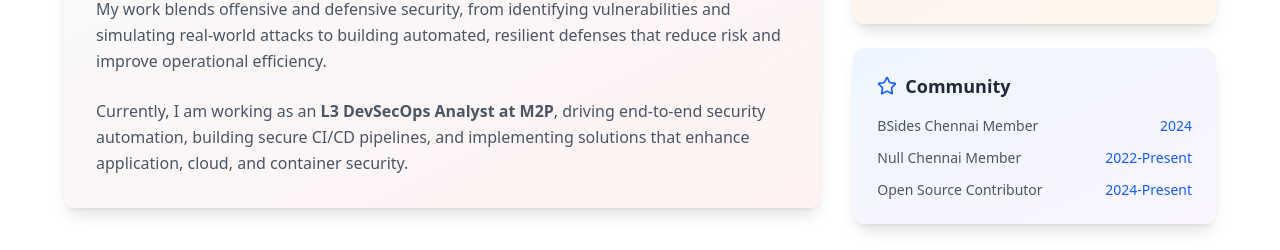
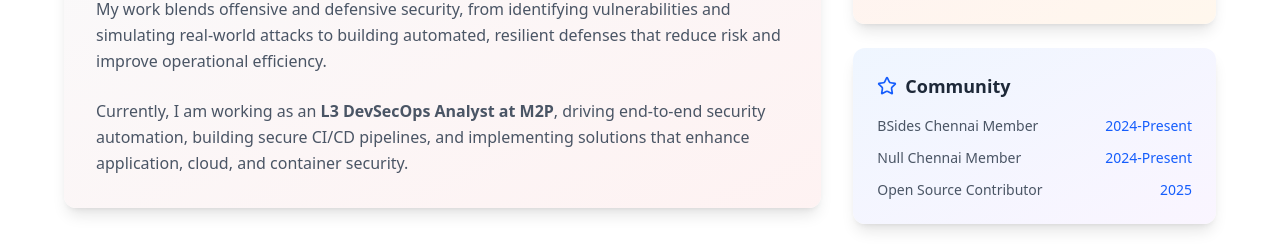
Before and after one commit to Narayanan-info/Narayanan-Portfolio, a Next.js app: page / in a window 1280 px wide. Shown: the part 1266-1516 px from the top of the page. Built offline with nearby package versions, Linux system fonts and the light colour scheme.

Commit message:
updated community card view

```diff
--- a/app/page.tsx
+++ b/app/page.tsx
@@ -295,15 +295,15 @@ const About = () => {
                 <div className="space-y-3 text-xs sm:text-sm">
                   <div className="flex justify-between items-center">
                     <span className="text-gray-600">BSides Chennai Member</span>
-                    <span className="text-blue-600 font-medium">2024</span>
+                    <span className="text-blue-600 font-medium">2024-Present</span>
                   </div>
                   <div className="flex justify-between items-center">
                     <span className="text-gray-600">Null Chennai Member</span>
-                    <span className="text-blue-600 font-medium">2022-Present</span>
+                    <span className="text-blue-600 font-medium">2024-Present</span>
                   </div>
                   <div className="flex justify-between items-center">
                     <span className="text-gray-600">Open Source Contributor</span>
-                    <span className="text-blue-600 font-medium">2024-Present</span>
+                    <span className="text-blue-600 font-medium">2025</span>
                   </div>
                 </div>
               </div>
```
